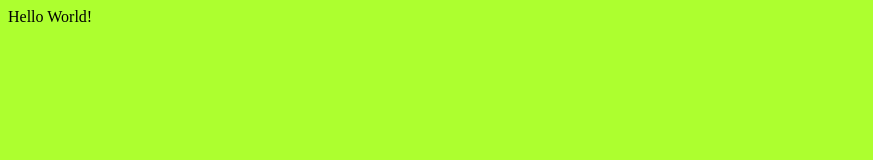
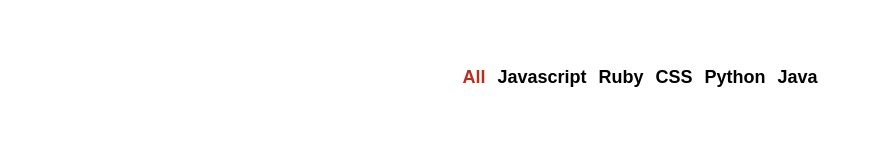
Before and after one commit to nachoal/github-battle, a React app: page / in a window 1280 px wide. Shown: the whole page, without its empty margins (0-873 px from the left). Built offline with nearby package versions, Linux system fonts and the light colour scheme.

Commit message:
Add proptypes and css

```diff
--- /dev/null
+++ b/app/components/Popular.js
@@ -0,0 +1,57 @@
+import React from "react";
+import PropTypes from "prop-types";
+
+function LanguagesNav({ selected, onUpdateLanguage }) {
+  const languages = ["All", "Javascript", "Ruby", "CSS", "Python", "Java"];
+
+  return (
+    <ul className="flex-center">
+      {languages.map(language => (
+        <li key={language}>
+          <button
+            className="btn-clear nav-link"
+            style={language === selected ? { color: "rgb(187,46,31)" } : null}
+            onClick={() => onUpdateLanguage(language)}
+          >
+            {language}
+          </button>
+        </li>
+      ))}
+    </ul>
+  );
+}
+
+LanguagesNav.propTypes = {
+  selected: PropTypes.string.isRequired,
+  onUpdateLanguage: PropTypes.func.isRequired
+};
+
+export default class Popular extends React.Component {
+  constructor(props) {
+    super(props);
+
+    this.state = {
+      selectedLanguage: "All"
+    };
+
+    this.updateLanguage = this.updateLanguage.bind(this);
+  }
+
+  updateLanguage(selectedLanguage) {
+    this.setState({
+      selectedLanguage: selectedLanguage
+    });
+  }
+  render() {
+    const { selectedLanguage } = this.state;
+
+    return (
+      <React.Fragment>
+        <LanguagesNav
+          selected={selectedLanguage}
+          onUpdateLanguage={this.updateLanguage}
+        />
+      </React.Fragment>
+    );
+  }
+}
--- a/app/index.css
+++ b/app/index.css
@@ -1,3 +1,43 @@
+html,
+body,
+#app {
+  margin: 0;
+  height: 100%;
+  width: 100%;
+}
 body {
-  background-color: greenyellow;
+  font-family: -apple-system, BlinkMacSystemFont, "Segoe UI", Roboto, Oxygen,
+    Ubuntu, Cantarell, "Open Sans", "Helvetica Neue", sans-serif;
 }
+
+ul {
+  padding: 0;
+}
+
+li {
+  list-style-type: none;
+}
+
+.container {
+  max-width: 1200px;
+  margin: 0 auto;
+  padding: 50px;
+}
+
+.flex-center {
+  display: flex;
+  justify-content: center;
+  align-items: center;
+}
+
+.btn-clear {
+  border: none;
+  background: transparent;
+}
+
+.nav-link {
+  font-size: 18px;
+  font-weight: bold;
+  text-decoration: none;
+  color: inherit;
+}
--- a/app/index.js
+++ b/app/index.js
@@ -1,13 +1,18 @@
 import React from "react";
 import ReactDOM from "react-dom";
 import "./index.css";
+import Popular from "./components/Popular";
 // Component:
 // State: Has a state that it manages (data) and it manages it's own state
 // Lifecycle: fetch data ƒrom an api, etc
 // UI - What the UI is going to look like, redenr is the description of what the UI is going to look like
 class App extends React.Component {
   render() {
-    return <div>Hello World!</div>;
+    return (
+      <div className="container">
+        <Popular />
+      </div>
+    );
   }
 }
 
--- a/package.json
+++ b/package.json
@@ -16,6 +16,7 @@
   "author": "",
   "license": "ISC",
   "dependencies": {
+    "prop-types": "^15.7.2",
     "react": "^16.12.0",
     "react-dom": "^16.12.0"
   },
```
Also changed, not shown: 1 other file.
